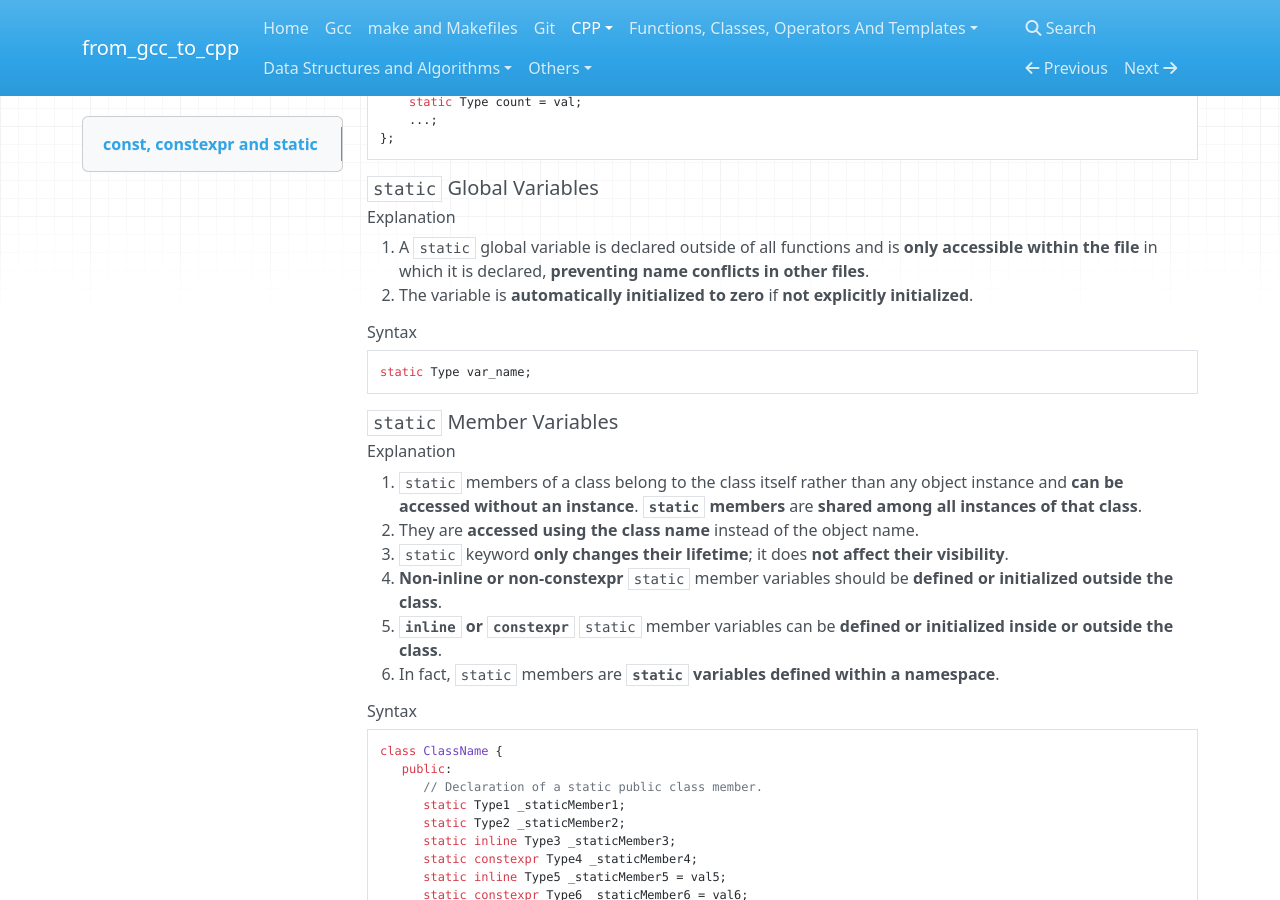
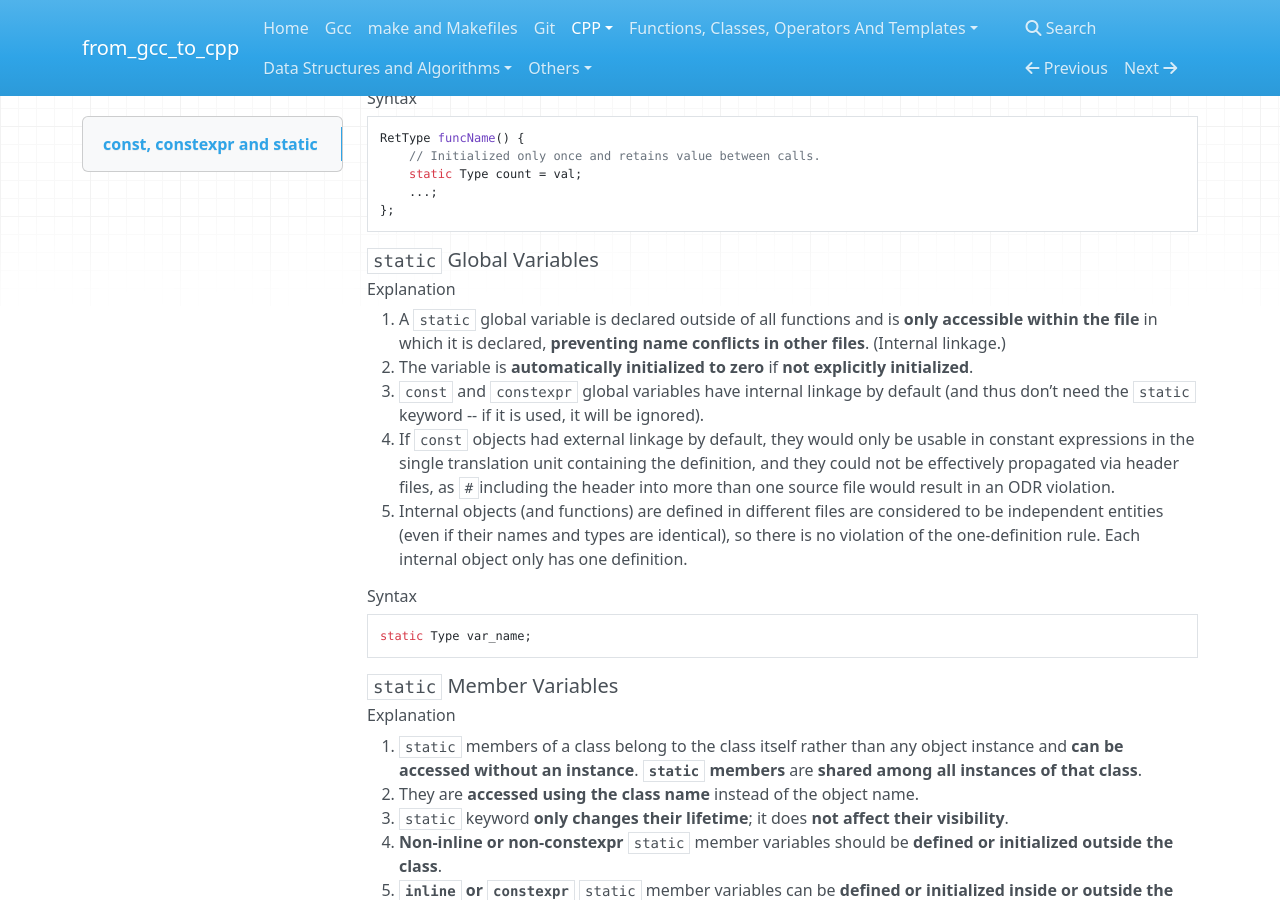
Before and after one commit to 0BananaBig0/from_gcc_to_cpp, an MkDocs documentation site: the page built from docs/ConstConstexprAndStatic.md, in a window 1280 px wide and 900 px high, scrolled down 10262 px. Built offline with MkDocs 1.6.1, drawn with Linux system fonts in a browser that asks for light colours; nearby versions of some CDN libraries; some of the changed text lies outside the part shown.

Commit message:
supplement the content related to: namespace; evaluation; constexpr; memory;

```diff
--- a/docs/ConstConstexprAndStatic.md
+++ b/docs/ConstConstexprAndStatic.md
@@ -317,6 +317,9 @@ const ClassName obj_ptr;
 5. Any variable or object declared with the `constexpr` keyword is constant and
    **cannot be modified after it is initialized**.
 6. It enhances **the code readabilit**.
+7. While `extern constexpr` variables cannot be used as forward declarations,
+   they are allowed as definitions but are not useful. `extern const` variables
+   are allowed but are treated as runtime `const` variables.
 
 #### Allowed Elements (Valid Elements)
 
@@ -580,9 +583,21 @@ RetType funcName() {
 
 1. A `static` global variable is declared outside of all functions and is **only
    accessible within the file** in which it is declared, **preventing name
-   conflicts in other files**.
+   conflicts in other files**. (Internal linkage.)
 2. The variable is **automatically initialized to zero** if **not explicitly
    initialized**.
+3. `const` and `constexpr` global variables have internal linkage by default
+   (and thus don’t need the `static` keyword -- if it is used, it will be
+   ignored).
+4. If `const` objects had external linkage by default, they would only be usable
+   in constant expressions in the single translation unit containing the
+   definition, and they could not be effectively propagated via header files, as
+   `#`including the header into more than one source file would result in an ODR
+   violation.
+5. Internal objects (and functions) are defined in different files are
+   considered to be independent entities (even if their names and types are
+   identical), so there is no violation of the one-definition rule. Each
+   internal object only has one definition.
 
 ###### Syntax
 
```
Also changed, not shown: docs/Classes.md (+4 -2 lines), docs/MemoryPartitions.md (+4 -0 lines), docs/Operators.md (+10 -0 lines), docs/SomeProgrammingTechniques.md (+41 -4 lines), docs/UsingTypedefNameSpaces.md (+12 -3 lines).
